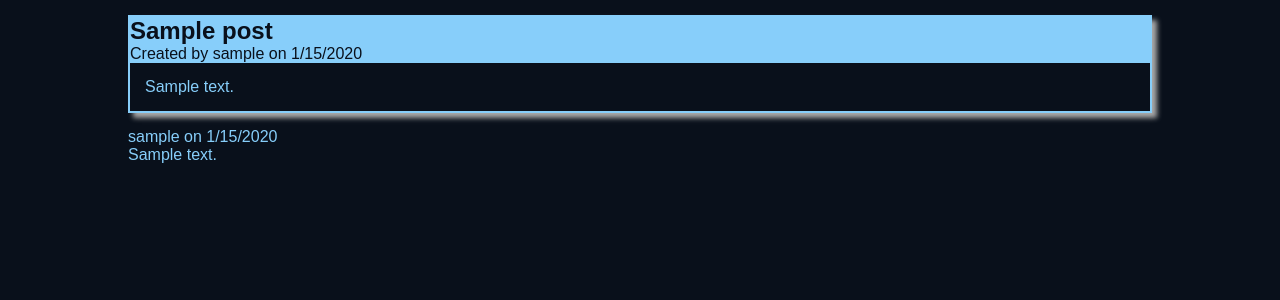
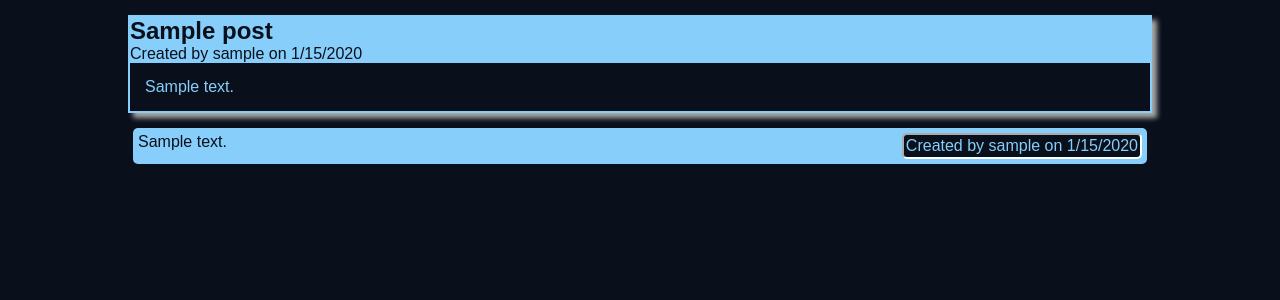
Before and after one commit to OneCrinkleyFry/tech-blog, a Node server app: page /post/1 in a window 1280 px wide. Shown: the part 142-442 px from the top of the page. Run offline with Node 20, Linux system fonts and the light colour scheme; tables that the repository leaves empty hold one stand-in row (values such as "Sample post"); some libraries are stand-ins or nearby versions.

Commit message:
formatted the comment's looks

```diff
--- a/public/stylesheets/style.css
+++ b/public/stylesheets/style.css
@@ -136,3 +136,19 @@ button:hover, .header-container nav a:hover {
 .post-list {
     margin-top: 15px;
 }
+.comment {
+    background-color: lightskyblue;
+    color: #09101b;
+    margin: 5px;
+    padding: 5px;
+    border-radius: 5px;
+    display: flex;
+    justify-content: space-between;
+}
+.comment .meta {
+    background-color: #09101b;
+    color: lightskyblue;
+    padding: 2px;
+    border: inset 2px white;
+    border-radius: 5px;
+}
--- a/views/partials/comments.handlebars
+++ b/views/partials/comments.handlebars
@@ -1,10 +1,8 @@
-<div class="comments">
-    <section class="comment">
-        <div class="meta">
-            {{user.username}} on {{format_date created_at}}
-        </div>
-        <div class="text">
-            {{comment_text}}
-        </div>
-    </section>
-</div>
+<section class="comment">
+    <div class="text">
+        {{comment_text}}
+    </div>
+    <div class="meta">
+        Created by {{user.username}} on {{format_date created_at}}
+    </div>
+</section>
--- a/views/single-post.handlebars
+++ b/views/single-post.handlebars
@@ -12,13 +12,15 @@
     </article>
     {{#if loggedIn}}
     <hr>
-        {{> comment-forms}}
+    {{> comment-forms}}
     {{/if}}
 
     {{#if post.comments}}
+    <div class="comments">
         {{#each post.comments as |comment|}}
-            {{> comments comment}}
+        {{> comments comment}}
         {{/each}}
+    </div>
     {{/if}}
 
 </div>
```
